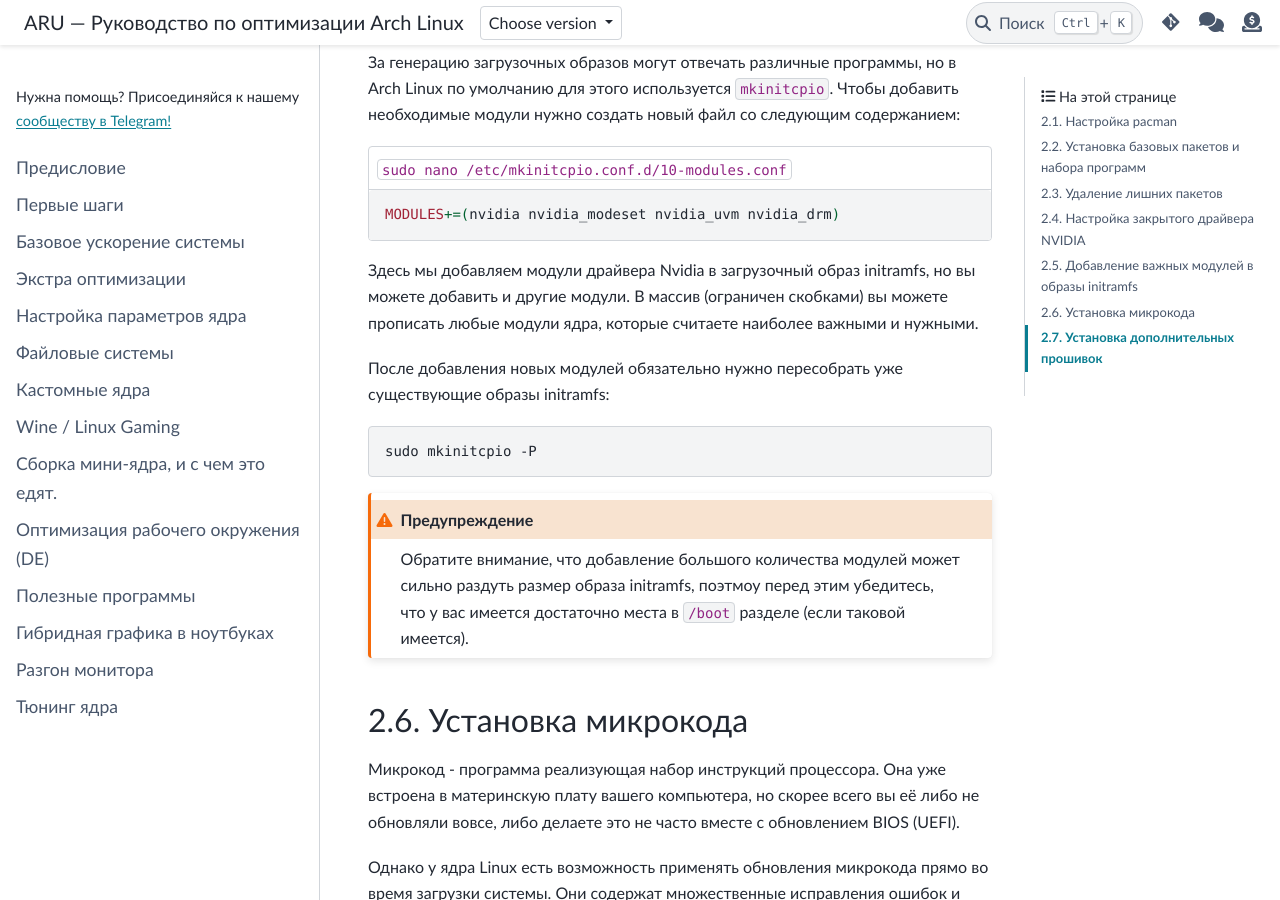
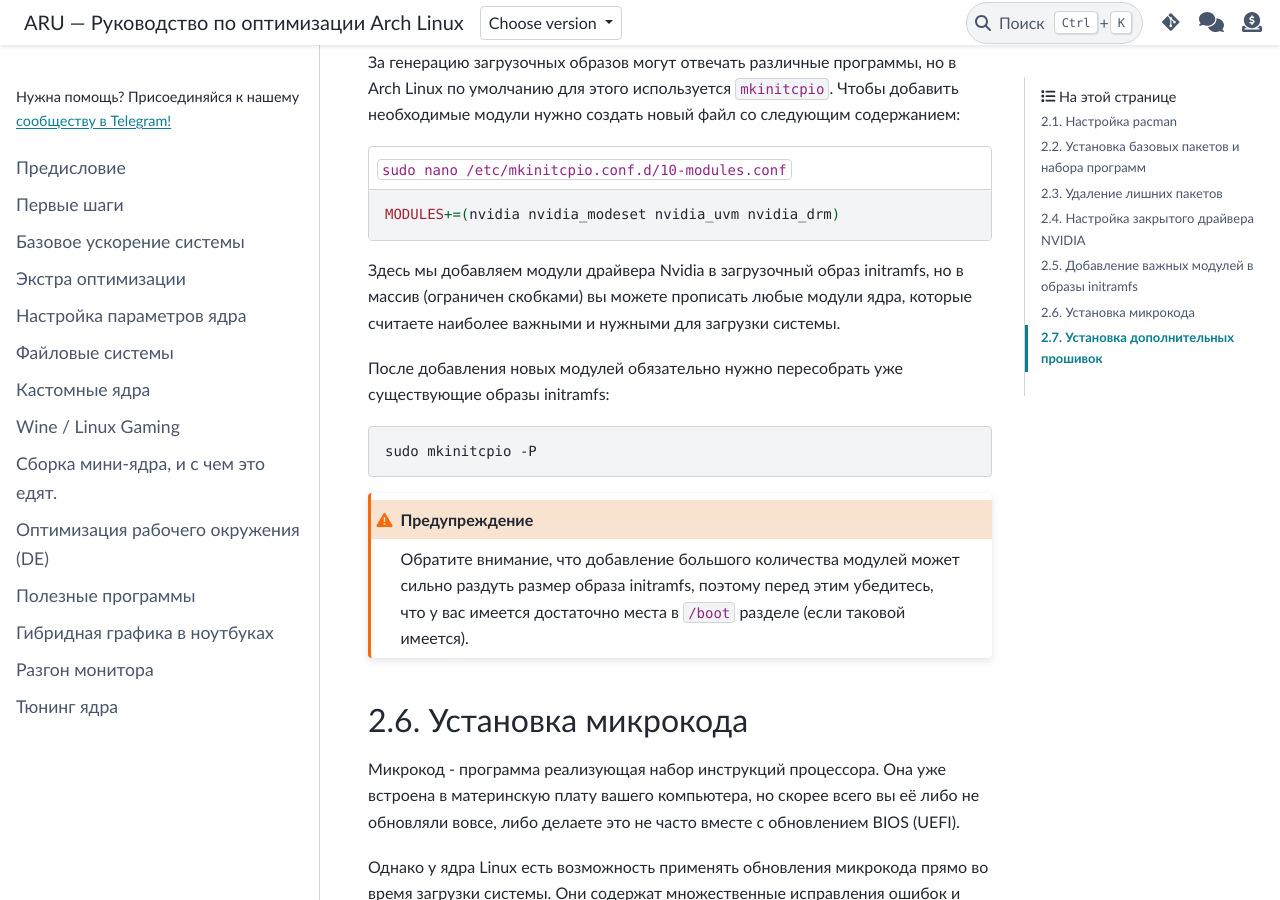
Before and after one commit to ventureoo/ARU, a Sphinx documentation site: the page built from docs/source/first-steps.rst, in a window 1280 px wide and 900 px high, scrolled down 13641 px. Built offline with Sphinx 7.4.7 and the PyData theme 0.15.4, drawn with Linux system fonts in a browser that asks for light colours.

```diff
--- a/docs/source/first-steps.rst
+++ b/docs/source/first-steps.rst
@@ -659,9 +659,9 @@ VSync. Мы рекомендуем задавать вовсе *"1"* (т.е. н
    MODULES+=(nvidia nvidia_modeset nvidia_uvm nvidia_drm)
 
 Здесь мы добавляем модули драйвера Nvidia в загрузочный образ
-initramfs, но вы можете добавить и другие модули. В массив (ограничен
-скобками) вы можете прописать любые модули ядра, которые считаете
-наиболее важными и нужными.
+initramfs, но в массив (ограничен скобками) вы можете прописать любые
+модули ядра, которые считаете наиболее важными и нужными для загрузки
+системы.
 
 После добавления новых модулей обязательно нужно пересобрать уже
 существующие образы initramfs::
@@ -669,7 +669,7 @@ initramfs, но вы можете добавить и другие модули.
   sudo mkinitcpio -P
 
 .. warning:: Обратите внимание, что добавление большого количества
-   модулей может сильно раздуть размер образа initramfs, поэтмоу перед
+   модулей может сильно раздуть размер образа initramfs, поэтому перед
    этим убедитесь, что у вас имеется достаточно места в ``/boot`` разделе
    (если таковой имеется).
 
```
Also changed, not shown: docs/source/linux-gaming.rst (+8 -0 lines).
